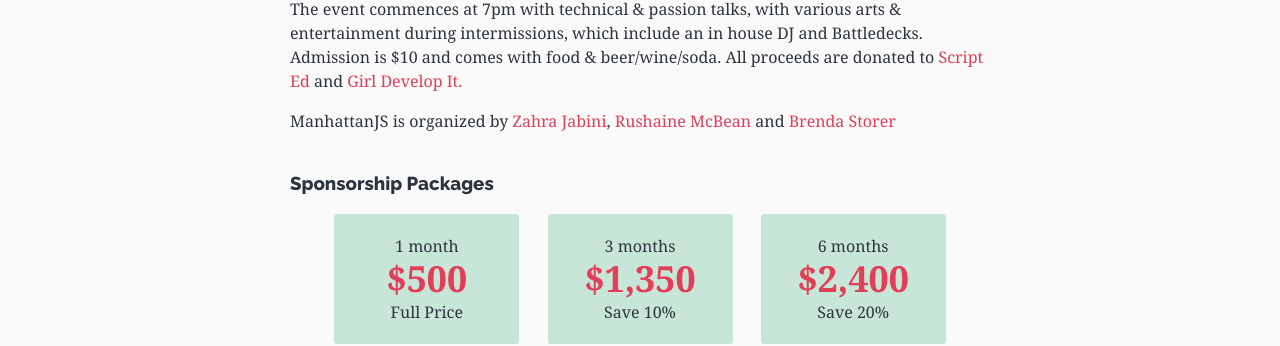
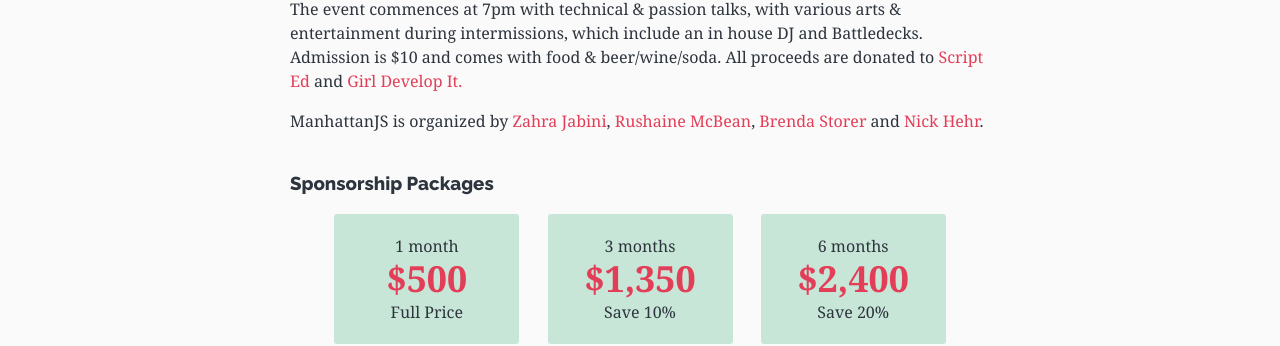
Before and after one commit to manhattanjs/manhattanjs.github.io, a Jekyll site: the page built from sponsorship.html, in a window 1280 px wide. Shown: the part 682-1028 px from the top of the page. Built offline with Jekyll 4.4.1, drawn with Linux system fonts in a browser that asks for light colours; some web fonts are replaced; comment, search, counter and statistics services are not loaded.

Commit message:
Fixes footer and adds Nick to sponsor page

```diff
--- a/_includes/footer.html
+++ b/_includes/footer.html
@@ -1,7 +1,7 @@
 <footer class="footer-container">
   <div class="wrapper">
     <p class="footer-credits">
-      Brought to you by <a href="https://twitter.com/zeejab" target="_blank">@zeejab</a> && <a href="https://twitter.com/copasetickid" target="_blank">@copasetickid</a> && <a href="https://twitter.com/brendamarienyc" target="_blank">@brendamarienyc</a> && <a href="https://twitter.com/copasetickid" target="_blank">@copasetickid</a> && <a href="https://twitter.com/hipsterbrown" target="_blank">@hipsterbrown</a>
+      Brought to you by <a href="https://twitter.com/zeejab" target="_blank">@zeejab</a> && <a href="https://twitter.com/copasetickid" target="_blank">@copasetickid</a> && <a href="https://twitter.com/brendamarienyc" target="_blank">@brendamarienyc</a> && <a href="https://twitter.com/hipsterbrown" target="_blank">@hipsterbrown</a>
       <br>{{ site.title }} expects all speakers and attendees to follow the <a href="http://jsconf.com/codeofconduct.html">JSConf code of conduct</a>.
     </p>
     <p class="pizza-disclaimer">* Sorry, at this time we are not able to accommodate special dietary restrictions.</p>
--- a/sponsorship.html
+++ b/sponsorship.html
@@ -22,8 +22,8 @@
 
   <p>ManhattanJS is organized by
     <a href="https://twitter.com/zeejab" target="_blank">Zahra Jabini</a>,
-    <a href="https://twitter.com/copasetickid" target="_blank">Rushaine McBean</a> and
-    <a href="https://twitter.com/brendamarienyc" target="_blank">Brenda Storer</a>
+    <a href="https://twitter.com/copasetickid" target="_blank">Rushaine McBean</a>,
+    <a href="https://twitter.com/brendamarienyc" target="_blank">Brenda Storer</a> and <a href="https://twitter.com/hipsterbrown" target="_blank">Nick Hehr</a>.
   </p>
 
   <h3 class="sponsorship-heading">Sponsorship Packages</h3>
```
